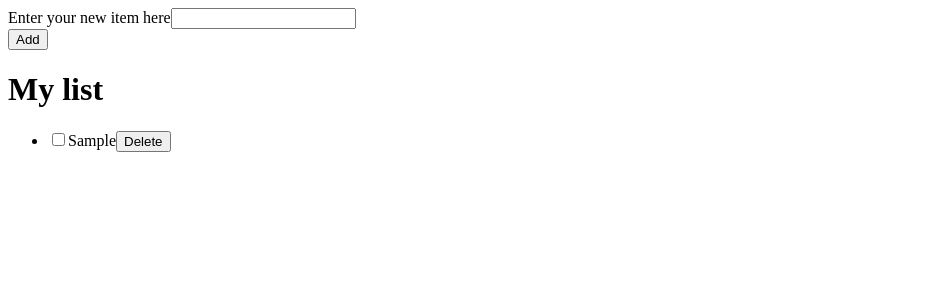
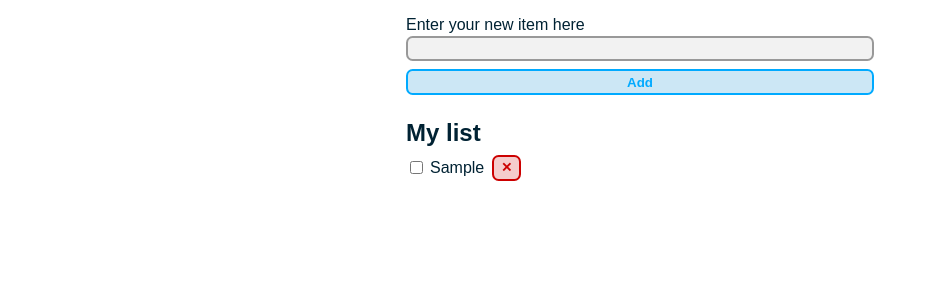
Before and after one commit to daoxi/GetEm, a React (Vite) app: page / in a window 1280 px wide. Both pictures are taken after typing "Sample" into the empty fields and a click on the button "Add". Shown: the top 300 px of the page, without its empty margins (0-929 px from the left). Built offline with nearby package versions, Linux system fonts and the light colour scheme; the HTML template or start-up script is replaced by a standard one.

Commit message:
added scss styles

```diff
--- a/package.json
+++ b/package.json
@@ -3,7 +3,7 @@
   "private": true,
   "version": "0.0.0",
   "type": "module",
-	"homepage": ".",
+  "homepage": ".",
   "scripts": {
     "dev": "vite",
     "build": "tsc -b && vite build",
@@ -23,6 +23,7 @@
     "eslint": "^8.57.0",
     "eslint-plugin-react-hooks": "^4.6.2",
     "eslint-plugin-react-refresh": "^0.4.7",
+    "sass": "^1.77.8",
     "typescript": "^5.2.2",
     "vite": "^5.3.4"
   }
--- a/src/App.tsx
+++ b/src/App.tsx
@@ -1,7 +1,7 @@
 import { useState, useEffect } from "react";
 import { NewItemForm } from "./NewItemForm";
 import { ItemList } from "./ItemList";
-import "./styles.css";
+import "./styles.scss";
 
 export default function App() {
 	//Use localStorage for initializing state unless if it's empty
--- a/src/ItemList.tsx
+++ b/src/ItemList.tsx
@@ -3,8 +3,8 @@
 export function ItemList({ items, toggleItem, deleteItem }: any) {
 	return (
 		<>
-			<h1 className="header">My list</h1>
-			<ul className="list">
+			<h1 className="list-header">My list</h1>
+			<ul className="item-list">
 				{items.length === 0 && "You haven't added any item yet" /* short-circuiting */}
 				{items.map((item: any) => {
 					return (
@@ -16,7 +16,7 @@ export function ItemList({ items, toggleItem, deleteItem }: any) {
 								{item.title}
 							</label>
 							<button className="btn btn-del" onClick={() => deleteItem(item.id)}>
-								Delete
+								✕
 							</button>
 						</li>
 					);
--- a/src/NewItemForm.tsx
+++ b/src/NewItemForm.tsx
@@ -24,7 +24,7 @@ export function NewItemForm({ addItem }: any) {
 					<label htmlFor="item">Enter your new item here</label>
 					<input /* Set the value to use the state hook and update it using onChange */ value={newItem} onChange={(e) => setNewItem(e.target.value)} type="text" id="item"></input>
 				</div>
-				<button className="btn">Add</button>
+				<button className="btn btn-add">Add</button>
 			</form>
 		</>
 	);
--- /dev/null
+++ b/src/styles.scss
@@ -0,0 +1,93 @@
+* {
+	font-family: Arial, Helvetica, sans-serif;
+	box-sizing: border-box;
+}
+
+body {
+	background: #fff;
+	color: hsl(200, 100%, 10%);
+	max-width: 500px;
+	padding: 1rem;
+	margin: 0 auto;
+}
+
+.new-item-form {
+	display: flex;
+	flex-direction: column;
+	gap: 0.5rem;
+	input {
+		outline: none;
+		border: 2px solid hsl(200, 0%, 60%);
+		background: hsl(200, 0%, 90%, 0.5);
+		border-radius: 0.5em;
+		padding: 0.25em 0.5em;
+		color: hsl(200, 0%, 10%);
+		&:focus {
+			border: 2px solid hsl(200, 0%, 20%);
+		}
+	}
+}
+
+.form-row {
+	display: flex;
+	flex-direction: column;
+	gap: 0.1rem;
+}
+
+.btn {
+	padding: 0.25em 0.5em;
+	border-radius: 0.5em;
+	cursor: pointer;
+	outline: none;
+	font-weight: 700;
+	&.btn-add {
+		background: hsl(200, 100%, 40%, 0.2);
+		border: 2px solid hsl(200, 100%, 50%);
+		color: hsl(200, 100%, 50%);
+		&:hover,
+		&:focus-visible {
+			background: hsl(200, 100%, 50%, 0.3);
+		}
+	}
+	&.btn-del {
+		background: hsl(0, 100%, 40%, 0.2);
+		border: 2px solid hsl(0, 100%, 40%);
+		color: hsl(0, 100%, 40%);
+		&:hover,
+		&:focus-visible {
+			background: hsl(0, 100%, 40%, 0.3);
+		}
+	}
+}
+
+.list-header {
+	font-size: 1.5rem;
+	margin-top: 1.5rem;
+	margin-bottom: 0.5rem;
+}
+
+.item-list {
+	margin: 0;
+	padding: 0;
+	list-style: none;
+	display: flex;
+	flex-direction: column;
+	gap: 0.3rem;
+	li {
+		display: flex;
+		gap: 0.5rem;
+		align-items: center;
+		label {
+			display: flex;
+			gap: 0.25rem;
+			cursor: pointer;
+			align-items: center;
+		}
+		&:has(input:checked) {
+			label {
+				color: hsl(200, 20%, 40%);
+				text-decoration: line-through;
+			}
+		}
+	}
+}
```
Also changed, not shown: src/styles.css (deleted), 1 other file (tests, documents, lock files or other folders).
